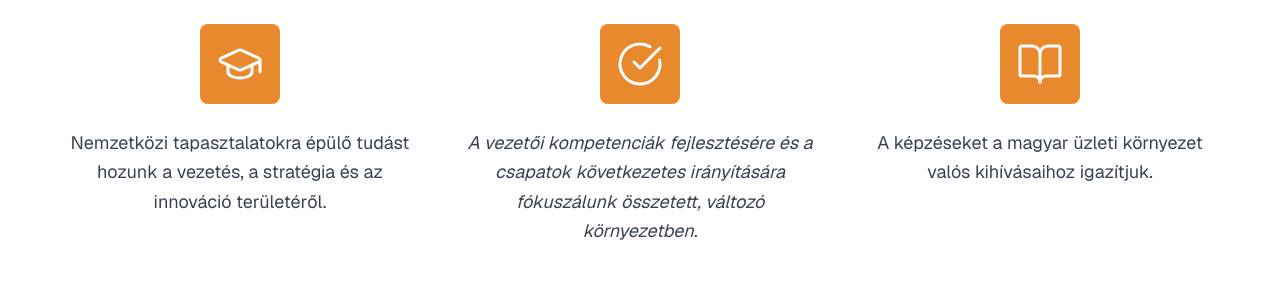
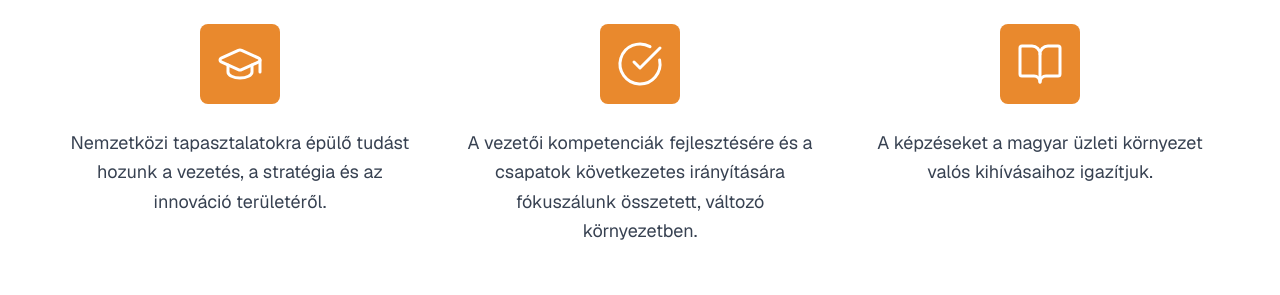
Before and after one commit to MediaRey/ilead.hu, a Next.js app: page /about in a window 1280 px wide. Shown: the part 900-1195 px from the top of the page. Built offline with nearby package versions, Linux system fonts and the light colour scheme.

Commit message:
Update image, update text format

```diff
--- a/components/about/AboutMissionSection.tsx
+++ b/components/about/AboutMissionSection.tsx
@@ -30,7 +30,7 @@ export default function AboutMissionSection() {
               <CheckCircle className="w-10 h-10 md:w-12 md:h-12 text-white" strokeWidth={1.5} />
             </div>
             <p className="text-lg leading-relaxed text-gray-700">
-              <em>A vezetői kompetenciák fejlesztésére és a csapatok következetes irányítására fókuszálunk összetett, változó környezetben.</em>
+              A vezetői kompetenciák fejlesztésére és a csapatok következetes irányítására fókuszálunk összetett, változó környezetben.
             </p>
           </div>
 
```
Also changed, not shown: public/values-image.png.
